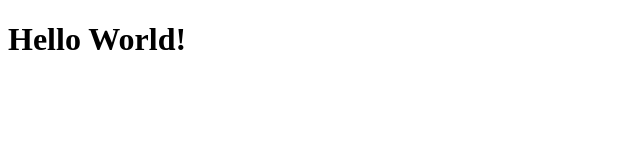
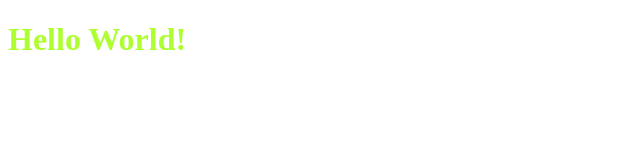
Before and after one commit to ameliahaha/portfolio, a plain HTML site: page index.html in a window 1280 px wide. Shown: the whole page, without its empty margins (0-640 px from the left). Drawn offline with Linux system fonts and the light colour scheme.

Commit message:
connected css

```diff
--- a/index.html
+++ b/index.html
@@ -4,6 +4,7 @@
     <meta charset="UTF-8">
     <meta name="viewport" content="width=device-width, initial-scale=1.0">
     <title>Document</title>
+    <link rel="stylesheet" href="css/style.css" type="text/css">
 </head>
 <body>
     <h1>Hello World!</h1>
```
